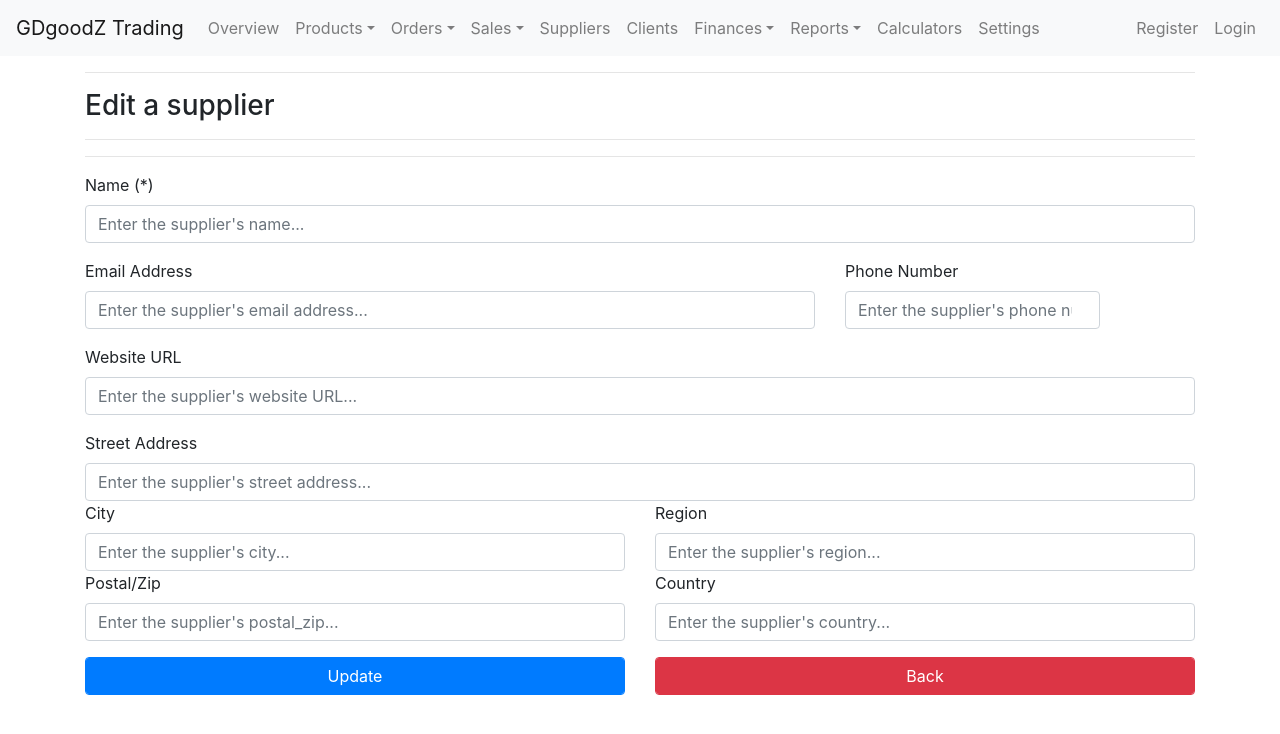
After one commit to gurgy11/GDgoodZ-Trading, a Flask app: template gdgoodz/templates/suppliers/edit.html in a window 1280 px wide. The commit adds this page. Shown: the top 734 px of the page. Run offline with Flask 2, Linux system fonts and the light colour scheme; the template is opened without the code that fills it, so the values that code supplies are empty; some libraries are stand-ins or nearby versions.

Commit message:
commit on master

```diff
--- a/gdgoodz/__init__.py
+++ b/gdgoodz/__init__.py
@@ -41,4 +41,8 @@ def create_app(test_config=None):
     app.register_blueprint(product_bp)
     app.add_url_rule('/', endpoint='products')
 
+    from gdgoodz.modules.suppliers import supplier_bp
+    app.register_blueprint(supplier_bp)
+    app.add_url_rule('/', endpoint='suppliers')
+
     return app
--- a/gdgoodz/modules/suppliers/__init__.py
+++ b/gdgoodz/modules/suppliers/__init__.py
@@ -1,3 +1,4 @@
 from .model import SupplierModel
 from .controller import SupplierController
 from .table import SupplierTable
+from .views import bp as supplier_bp
--- a/gdgoodz/modules/suppliers/table.py
+++ b/gdgoodz/modules/suppliers/table.py
@@ -3,4 +3,4 @@ class SupplierTable():
     def __init__(self):
         self.table = 'suppliers'
         self.columns = ['ID', 'Name', 'Email Address', 'Phone Number', 'Website URL',
-                        'Street Address', 'City', 'Region', 'Country', 'Options']
+                        'Street Address', 'City', 'Region', 'Postal/Zip', 'Country', 'Options']
--- a/gdgoodz/templates/products/inventory.html
+++ b/gdgoodz/templates/products/inventory.html
@@ -43,7 +43,7 @@
                 <td>
                     <div class="row">
                         <div class="col">
-                            <button type="button" class="table-btn view-btn btn btn-outline-primary form-control">View</button>
+                            <button type="button" class="table-btn view-btn btn btn-outline-primary form-control" value="{{ row[0] }}">View</button>
                         </div>
                     </div>
                     <div class="row">
--- /dev/null
+++ b/gdgoodz/templates/suppliers/edit.html
@@ -0,0 +1,106 @@
+{% extends 'base.html' %} {% block content %}
+
+<!-- Create new supplier form -->
+<h3>Edit a supplier</h3>
+<hr>
+<div class="errors-container">
+    {% if errors %}
+    <div class="alert alert-danger">
+        <ul>
+            {% for error in errors %}
+            <li>{{ error }}</li>
+            {% endfor %}
+        </ul>
+    </div>
+    {% endif %}
+</div>
+
+<hr>
+
+<form method="POST" id="editSupplierForm" class="gd-form">
+
+    <!-- Name -->
+    <div class="form-group">
+        <div class="row">
+            <div class="col">
+                <label for="name">Name (*)</label>
+                <input type="text" name="name" class="form-control" placeholder="Enter the supplier's name..." value="{{ supplier.name }}" required>
+            </div>
+        </div>
+    </div>
+
+    <!-- Email address and phone number -->
+    <div class="form-group">
+        <div class="row">
+            <div class="col-8">
+                <label for="email_address">Email Address</label>
+                <input type="email" name="email_address" class="form-control" placeholder="Enter the supplier's email address..." value="{{ supplier.email_address }}">
+            </div>
+            <div class="col-3">
+                <label for="phone_number">Phone Number</label>
+                <input type="number" step="1" name="phone_number" class="form-control" placeholder="Enter the supplier's phone number..." value="{{ supplier.phone_number }}">
+            </div>
+        </div>
+    </div>
+
+    <!-- Website URL -->
+    <div class="form-group">
+        <div class="row">
+            <div class="col">
+                <label for="website_url">Website URL</label>
+                <input type="text" name="website_url" class="form-control" placeholder="Enter the supplier's website URL..." value="{{ supplier.website_url }}">
+            </div>
+        </div>
+    </div>
+
+    <!-- Street Address, city, region, postal/zip, and country -->
+    <div class="form-group">
+        <div class="row">
+            <div class="col">
+                <label for="street_address">Street Address</label>
+                <input type="text" name="street_address" class="form-control" placeholder="Enter the supplier's street address..." value="{{ supplier.street_address }}">
+            </div>
+        </div>
+        <div class="row">
+            <div class="col">
+                <label for="city">City</label>
+                <input type="text" name="city" class="form-control" placeholder="Enter the supplier's city..." value="{{ supplier.city }}">
+            </div>
+            <div class="col">
+                <label for="region">Region</label>
+                <input type="text" name="region" class="form-control" placeholder="Enter the supplier's region..." value="{{ supplier.region }}">
+            </div>
+        </div>
+        <div class="row">
+            <div class="col">
+                <label for="postal_zip">Postal/Zip</label>
+                <input type="text" name="postal_zip" class="form-control" placeholder="Enter the supplier's postal_zip..." value="{{ supplier.postal_zip }}">
+            </div>
+            <div class="col">
+                <label for="country">Country</label>
+                <input type="text" name="country" class="form-control" placeholder="Enter the supplier's country..." value="{{ supplier.country }}">
+            </div>
+        </div>
+    </div>
+
+    <!-- Submit -->
+    <div class="form-group">
+        <div class="row">
+            <div class="col">
+                <button type="submit" class="btn btn-primary form-control">Update</button>
+            </div>
+            <div class="col">
+                <button type="button" id="backBtn" class="btn btn-danger form-control">Back</button>
+            </div>
+        </div>
+    </div>
+
+</form>
+
+<script>
+    $('#backBtn').on('click', function() {
+        window.location.href = '/suppliers/index';
+    });
+</script>
+
+{% endblock %}
```
Also changed, not shown: gdgoodz/lib/controllers/controller.py (+9 -0 lines), gdgoodz/modules/suppliers/controller.py (+58 -1 lines), gdgoodz/modules/suppliers/views.py (+40 -2 lines), gdgoodz/static/js/suppliers/index.js (added, +10 -0 lines), gdgoodz/templates/suppliers/index.html (+6 -4 lines).
